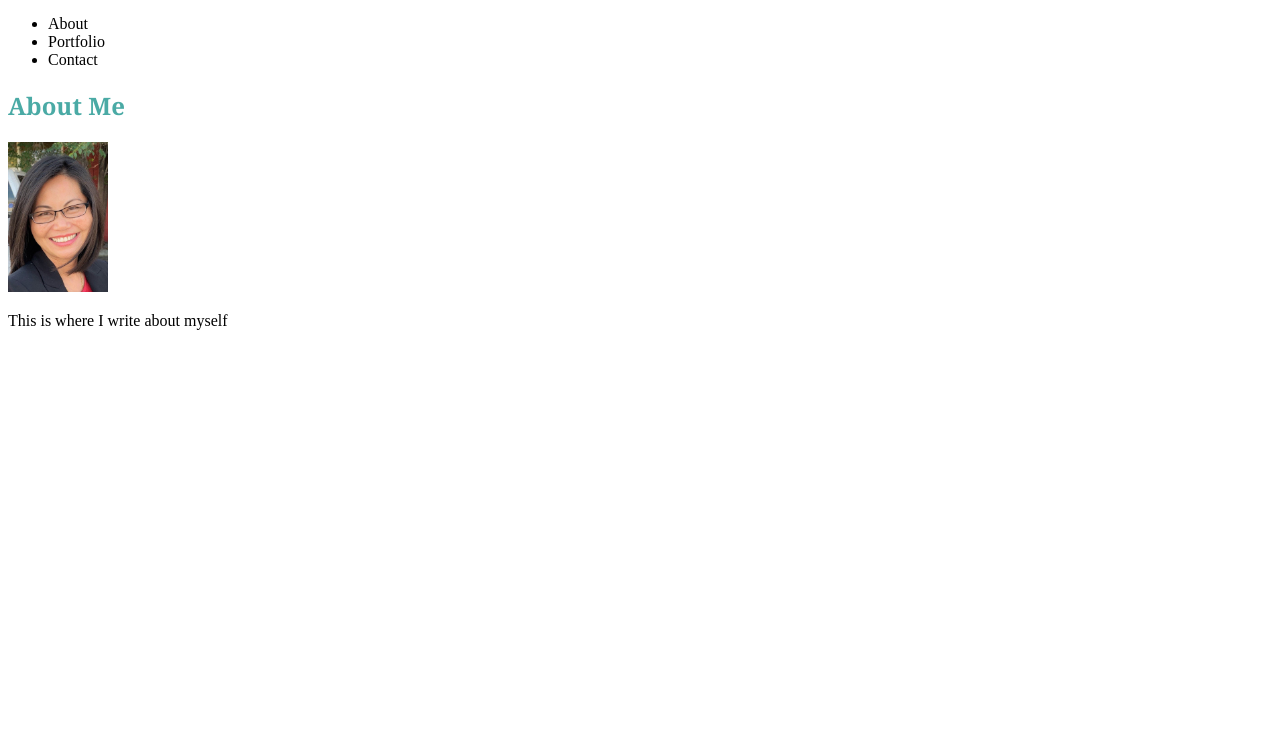
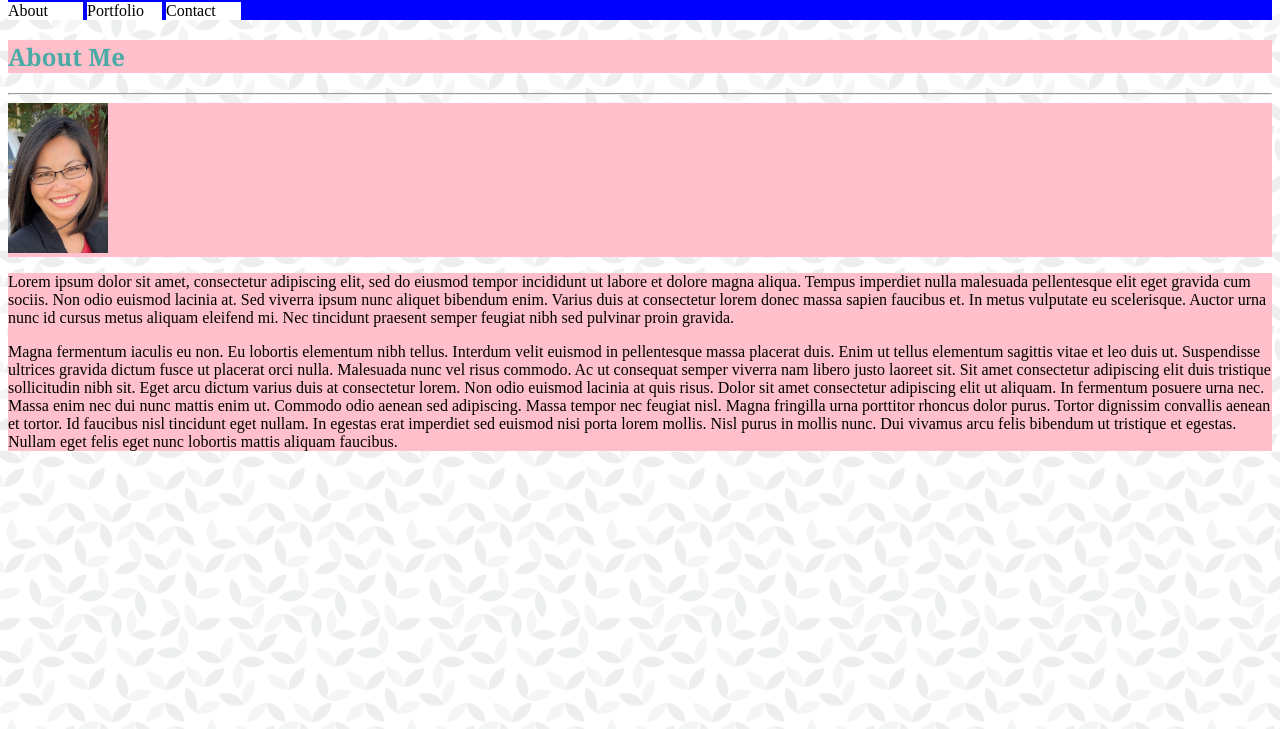
Before and after one commit to cftgithub/Basic-Portfolio, a plain HTML site: page index.html in a window 1280 px wide. Shown: the part 71-800 px from the top of the page. Drawn offline with Linux system fonts and the light colour scheme.

Commit message:
added background image

```diff
--- a/assets/css/style.css
+++ b/assets/css/style.css
@@ -1 +1,13 @@
+
 h1, h2 {font-family: Georgia, 'Times New Roman', Times, serif; color:#4aaaa5}
+
+/* Background pattern from Toptal Subtle Patterns */
+
+
+header {background: blue}
+
+section {background: pink}
+
+div {background: white;
+    display: inline-block;
+    width: 75px}
--- a/index.html
+++ b/index.html
@@ -3,32 +3,45 @@
     <head>
         <title>My Portfolio</title>
         <link rel="stylesheet" type="text/css" href="assets/css/style.css">
+        <style>
+            body {background-image:url(assets/images/geometric-leaves/geometric-leaves.png)}
+
+        </style>
     </head>
+
 
     <body>
         <!-- header, navigation -->
         <header>
-            <h1>Chiafong Tsao</h1>
             <nav>
-                <ul>
-                    <li>About</li>
-                    <li>Portfolio</li>
-                    <li>Contact</li>
-                </ul>
+                <h1>Chiafong Tsao</h1>
+
+                    <div>About</div>
+                    <div>Portfolio</div>
+                    <div>Contact</div>
             </nav>
         </header>
+
         <!-- main section, About Me and image-->
+        <section>
+            <h2>About Me</h2>
+        </section>
+        <hr>
 
-            <h2>About Me</h2>
+        <section>
             <img src="assets/images/profile_pic.jpg" alt="photo of Chiafong Tsao" width="100" height="150">
+        </section>
 
-            <p>This is where I write about myself
+        <section>
+            <p>Lorem ipsum dolor sit amet, consectetur adipiscing elit, sed do eiusmod tempor incididunt ut labore et dolore magna aliqua. Tempus imperdiet nulla malesuada pellentesque elit eget gravida cum sociis. Non odio euismod lacinia at. Sed viverra ipsum nunc aliquet bibendum enim. Varius duis at consectetur lorem donec massa sapien faucibus et. In metus vulputate eu scelerisque. Auctor urna nunc id cursus metus aliquam eleifend mi. Nec tincidunt praesent semper feugiat nibh sed pulvinar proin gravida.
+            </p>
+            <p>Magna fermentum iaculis eu non. Eu lobortis elementum nibh tellus. Interdum velit euismod in pellentesque massa placerat duis. Enim ut tellus elementum sagittis vitae et leo duis ut. Suspendisse ultrices gravida dictum fusce ut placerat orci nulla. Malesuada nunc vel risus commodo. Ac ut consequat semper viverra nam libero justo laoreet sit. Sit amet consectetur adipiscing elit duis tristique sollicitudin nibh sit. Eget arcu dictum varius duis at consectetur lorem. Non odio euismod lacinia at quis risus. Dolor sit amet consectetur adipiscing elit ut aliquam. In fermentum posuere urna nec.
 
+                Massa enim nec dui nunc mattis enim ut. Commodo odio aenean sed adipiscing. Massa tempor nec feugiat nisl. Magna fringilla urna porttitor rhoncus dolor purus. Tortor dignissim convallis aenean et tortor. Id faucibus nisl tincidunt eget nullam. In egestas erat imperdiet sed euismod nisi porta lorem mollis. Nisl purus in mollis nunc. Dui vivamus arcu felis bibendum ut tristique et egestas. Nullam eget felis eget nunc lobortis mattis aliquam faucibus.
             </p>
+        </section>
 
 
-
-        <!-- Section with image -->
 
 
 
@@ -39,4 +52,5 @@
 
 
     </body>
+
 </html>
```
Also changed, not shown: assets/images/geometric-leaves/geometric-leaves.png (added), assets/images/geometric-leaves/readme.txt (added).
